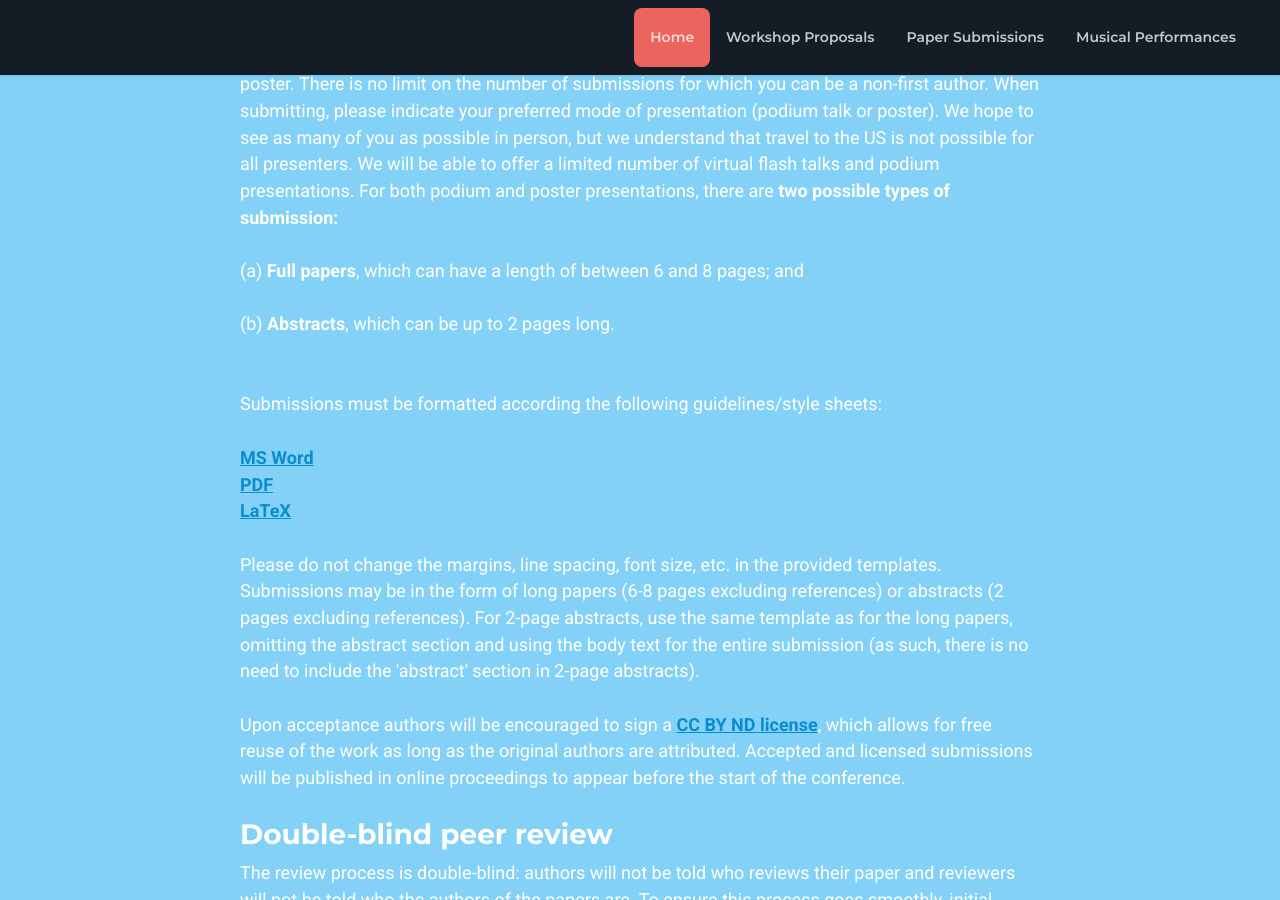
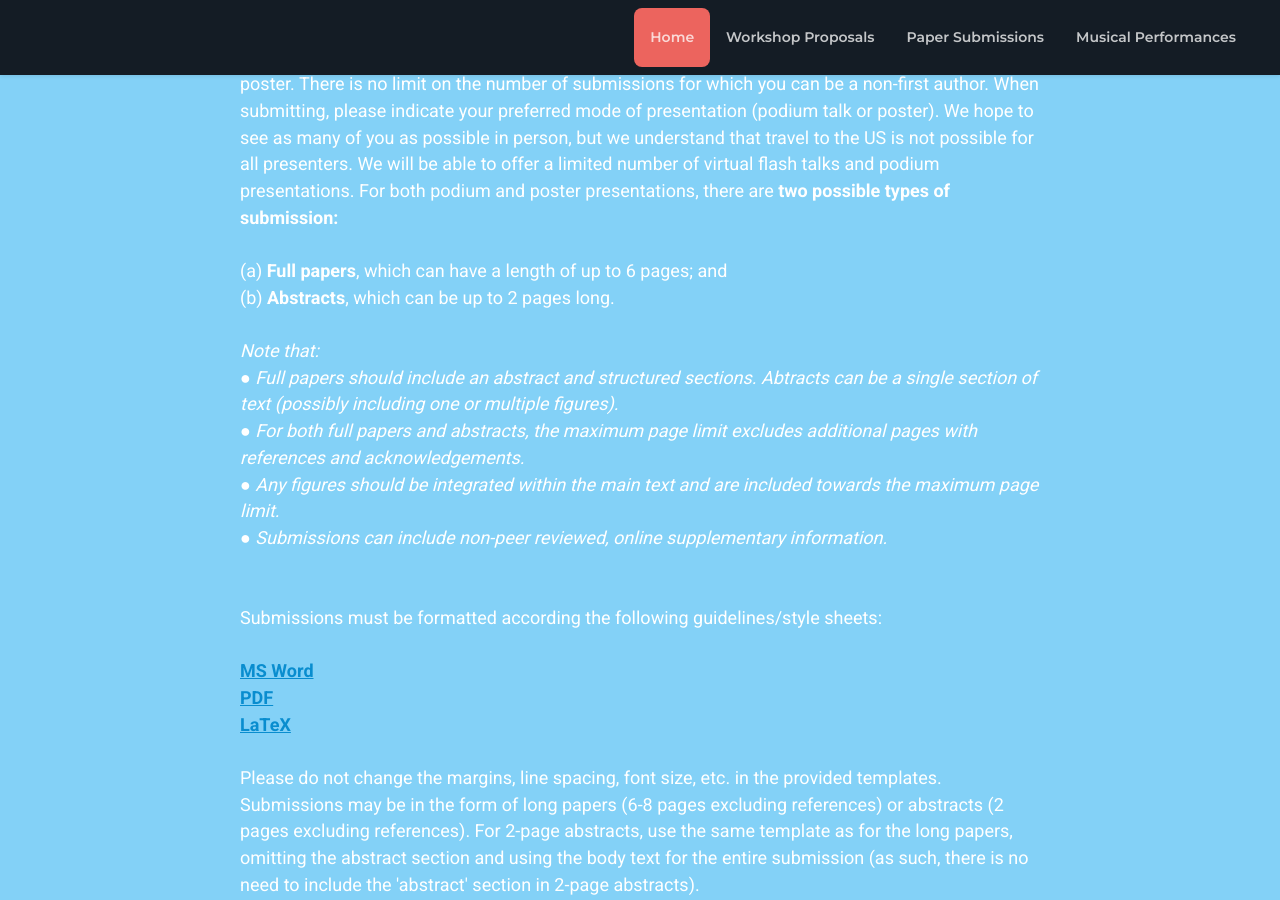
Before and after one commit to evolang2024/evolang2024.github.io, a Jekyll site: the page built from _pages/submission_details.md, in a window 1280 px wide and 900 px high, scrolled down 1349 px. Built offline with Jekyll 4.4.1, drawn with Linux system fonts in a browser that asks for light colours; nearby versions of some CDN libraries; library files that are not in the unit come from our copies; some of the changed text lies outside the part shown.

Commit message:
Update submission length details

```diff
--- a/_pages/submission_details.md
+++ b/_pages/submission_details.md
@@ -24,12 +24,17 @@ info:
         <h4 class='text-white'>Submission Format</h4>
         Submissions can be both for podium presentations (15 min talk + 5 min Q&A) and for poster presentations. Authors are limited to one first-authored podium presentation and one first-authored poster. There is no limit on the number of submissions for which you can be a non-first author. When submitting, please indicate your preferred mode of presentation (podium talk or poster). We hope to see as many of you as possible in person, but we understand that travel to the US is not possible for all presenters. We will be able to offer a limited number of virtual flash talks and podium presentations.
         For both podium and poster presentations, there are <b>two possible types of submission:</b>
-        <br><br>(a) <b>Full papers</b>, which can have a length of between 6 and 8 pages; and
-        <br><br>(b) <b>Abstracts</b>, which can be up to 2 pages long.
+        <br><br>(a) <b>Full papers</b>, which can have a length of up to 6 pages; and
+        <br>(b) <b>Abstracts</b>, which can be up to 2 pages long.
+        <br><br><i>Note that:<br>
+        ● Full papers should include an abstract and structured sections. Abtracts can be a single section of text (possibly including one or multiple figures).<br>
+        ● For both full papers and abstracts, the maximum page limit excludes additional pages with references and acknowledgements.<br>
+        ● Any figures should be integrated within the main text and are included towards the maximum page limit.<br>
+        ● Submissions can include non-peer reviewed, online supplementary information.</i>
         <br><br><br>Submissions must be formatted according the following guidelines/style sheets:
-        <br><br><a href= 'https://www.google.com/url?q=https://evolang2024.github.io/submission_templates/evolang_XV_template.docx&sa=D&source=docs&ust=1690998561092535&usg=AOvVaw1Mqkyai-TS-vqw0tYEf2id'><b>MS Word</b></a>
+        <br><br><a href='https://evolang2024.github.io/submission_templates/evolang_XV_template.docx'><b>MS Word</b></a>
         <br><a href='https://evolang2024.github.io/submission_templates/evolang_XV_template.pdf'><b>PDF</b></a>
-        <br><a href='https://www.google.com/url?q=https://evolang2024.github.io/submission_templates/evolang_XV_template_latex.zip&sa=D&source=docs&ust=1690998599584011&usg=AOvVaw1IFisdi_mXVwagExdPKV2y'><b>LaTeX</b></a><br>
+        <br><a href='https://evolang2024.github.io/submission_templates/evolang_XV_template_latex.zip'><b>LaTeX</b></a><br>
         <br>Please do not change the margins, line spacing, font size, etc. in the provided templates. Submissions may be in the form of long papers (6-8 pages excluding references) or abstracts (2 pages excluding references). For 2-page abstracts, use the same template as for the long papers, omitting the abstract section and using the body text for the entire submission (as such, there is no need to include the 'abstract' section in 2-page abstracts).
         <br><br>Upon acceptance authors will be encouraged to sign a <a href='https://creativecommons.org/licenses/by-nd/2.0/'><b>CC BY ND license</b></a>, which allows for free reuse of the work as long as the original authors are attributed. Accepted and licensed submissions will be published in online proceedings to appear before the start of the conference.<br><br>
         <h3 class='text-white'>Double-blind peer review</h3>
@@ -45,11 +50,11 @@ info:
         <h3 class='text-white'> FAQs </h3>
         <br>● Is there any support for supplementary materials along with my submission?
         <br>&nbsp&nbsp&nbsp&nbspThere will be some support for online supplementary materials. Reviewers will not evaluate the supplementary materials, however, so all information necessary to understand and evaluate the submission should be included in the main paper or abstract. Authors are encouraged to make data or code available for the final publication. All supplementary materials should be submitted within a single zip file, which should also include a readme file describing the contents. Supplementary materials should be referenced in the main text of the final submission (e.g. “see supplementary materials”).
-        <br>● Does the length of the full paper (6-8 pages) include the references?
-        <br>&nbsp&nbsp&nbsp&nbspYes. The full paper should be 6-8 pages including the references.
+        <br>● Does the length of the abstract (2 pages) or full paper (6 pages) include the references?
+        <br>&nbsp&nbsp&nbsp&nbspNo. The abstract and full paper should resp. be 2 and 6 pages, excluding the references and acknowledgements.
         <br>● Should I submit a 150-word summary for my abstract submission?
         <br>&nbsp&nbsp&nbsp&nbspYes, the 150-word summary is required for all types of the submission.
-         <br>● Should the figures and tables be included within the 2 page-limit for the abstract submission?
+        <br>● Should the figures and tables be included within the page limit for both types of submission?
         <br>&nbsp&nbsp&nbsp&nbspYes. The extra page(s) can be used only for references and acknowledgements (funding bodies &nbsp&nbsp&nbspetc)."
       - header: "Musical performances"
         subheader: Evolang folks are a musical bunch and some past conferences have included musical numbers (<a href='http://www.replicatedtypo.com/talking-heads-at-evolangx/8727.html'><b>Luc Steels’s performance at EvoLang X was a highlight</b></a>). If you would like to pitch an idea for a musical event or to volunteer yourself as a performer, please get in touch with Gary Lupyan (<a href='mailto:lupyan@wisc.edu'>lupyan@wisc.edu</a>).
```
Also changed, not shown: _pages/index.md (+8 -8 lines).
